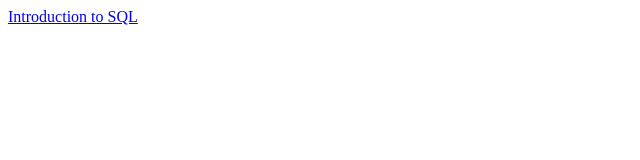
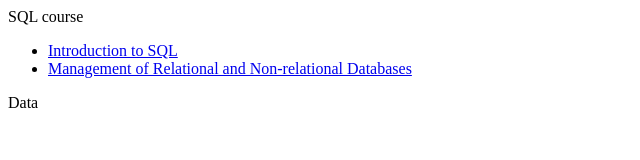
Before and after one commit to thangln/learnJS, a plain HTML site: page index.html in a window 1280 px wide. Shown: the whole page, without its empty margins (0-640 px from the left). Drawn offline with Linux system fonts and the light colour scheme.

Commit message:
Update index.html to include course links
Replaced single link with a list of SQL course links.

```diff
--- a/index.html
+++ b/index.html
@@ -4,6 +4,11 @@
   <title>Demo</title>
 </head>
 <body>
-  <div><a href="Introduction2SQL.htm">Introduction to SQL</a></div>
+  <div>SQL course</div>
+  <ul>
+    <li><a href="Introduction2SQL.htm">Introduction to SQL</a></li>
+    <li><a href="ManagementDatabases.htm">Management of Relational and Non-relational Databases</a></li>
+  </ul>
+  <div>Data</div>
 </body>
 </html>
```
